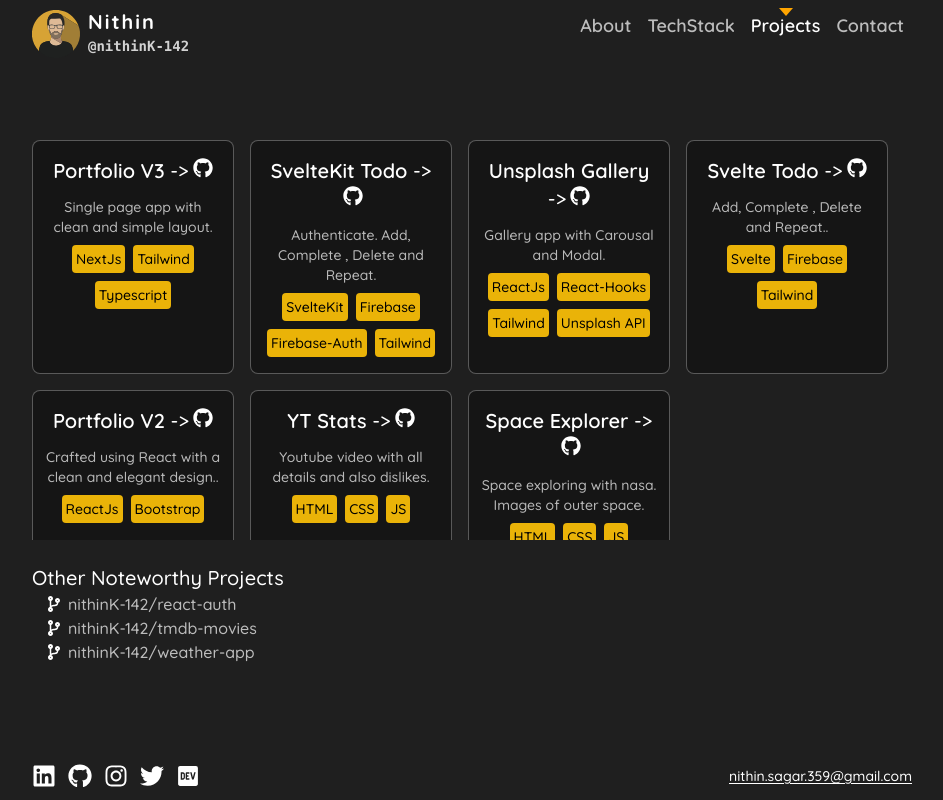
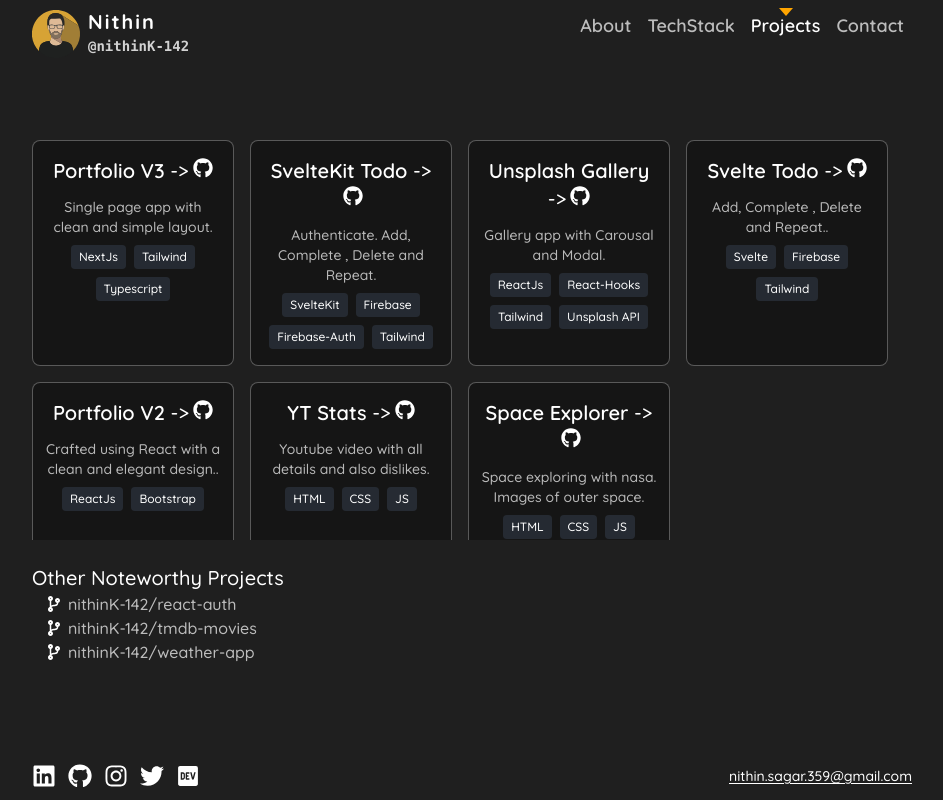
Before and after one commit to nithinK-142/nithin.me, a Next.js app: page /projects in a window 1280 px wide. Shown: the whole page, without its empty margins (168-1111 px from the left). Built offline with nearby package versions, Linux system fonts and the light colour scheme.

Commit message:
update: project tech-cards.

```diff
--- a/app/components/Cards.tsx
+++ b/app/components/Cards.tsx
@@ -23,7 +23,7 @@
     <div className="flex flex-wrap justify-center gap-2 mt-2">
       {technologies.map((tech, index) => (
         <p
-          className="px-1 py-1 text-sm text-black bg-yellow-500 rounded"
+          className="px-2 py-1 text-xs bg-gray-700/50 rounded"
           key={index}
         >
           {tech}
```
